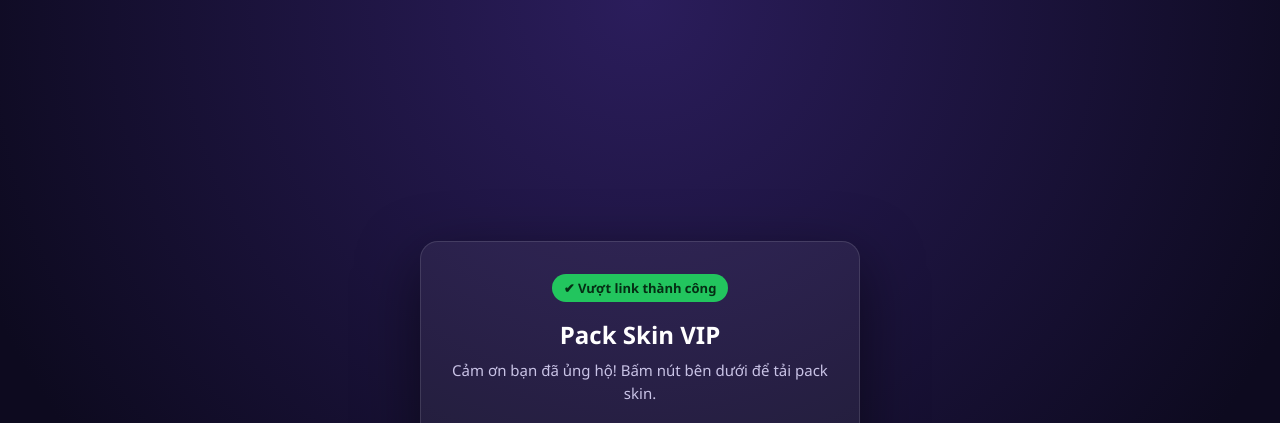
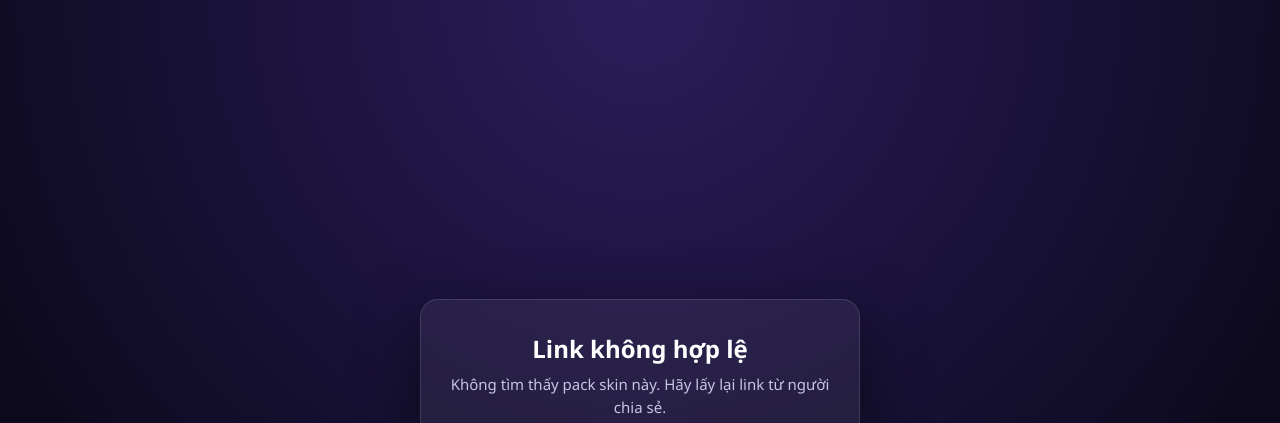
Before and after one commit to taphu0610-collab/pack-skin, a plain HTML site: page index.html in a window 1280 px wide. Shown: the top 423 px of the page. Drawn offline with Linux system fonts and the light colour scheme.

Commit message:
Support multiple skin packs via ?s= code

```diff
--- a/index.html
+++ b/index.html
@@ -60,16 +60,37 @@
 
 <script>
   // ======= CHỈ CẦN SỬA PHẦN NÀY =======
+  // Mỗi pack skin là 1 dòng. Mã (bên trái dấu :) dùng trong link:
+  //   https://taphu0610-collab.github.io/pack-skin/?s=MÃ
+  // Thêm pack mới: chép 1 dòng, đổi mã + tên + link.
+  const SKINS = {
+    skin1: { title: "Pack Skin 1", url: "https://drive.google.com/link-skin-1", image: "" },
+    skin2: { title: "Pack Skin 2", url: "https://drive.google.com/link-skin-2", image: "" },
+    skin3: { title: "Pack Skin 3", url: "https://drive.google.com/link-skin-3", image: "" },
+  };
+
   const CONFIG = {
-    title: "Pack Skin VIP",
     description: "Cảm ơn bạn đã ủng hộ! Bấm nút bên dưới để tải pack skin.",
-    downloadUrl: "https://drive.google.com/your-file-link",   // link file pack skin (Drive, Mediafire...)
     buttonText: "⬇ TẢI PACK SKIN",
-    previewImage: "",            // link ảnh xem trước (để trống nếu không có)
     waitSeconds: 3,              // số giây đếm ngược trước khi nút mở
     extraLink: { text: "Tham gia nhóm để nhận skin mới", url: "" } // để url trống để ẩn
   };
   // ====================================
+
+  const id = new URLSearchParams(location.search).get("s");
+  const skin = SKINS[id];
+  if (!skin) {
+    document.querySelector(".badge").remove();
+    document.getElementById("preview").remove();
+    document.getElementById("title").textContent = "Link không hợp lệ";
+    document.getElementById("desc").textContent = "Không tìm thấy pack skin này. Hãy lấy lại link từ người chia sẻ.";
+    document.getElementById("btn").remove();
+    throw new Error("unknown skin id");
+  }
+  CONFIG.title = skin.title;
+  CONFIG.downloadUrl = skin.url;
+  CONFIG.previewImage = skin.image;
+  document.title = "Tải " + skin.title;
 
   document.getElementById("title").textContent = CONFIG.title;
   document.getElementById("desc").textContent = CONFIG.description;
```
